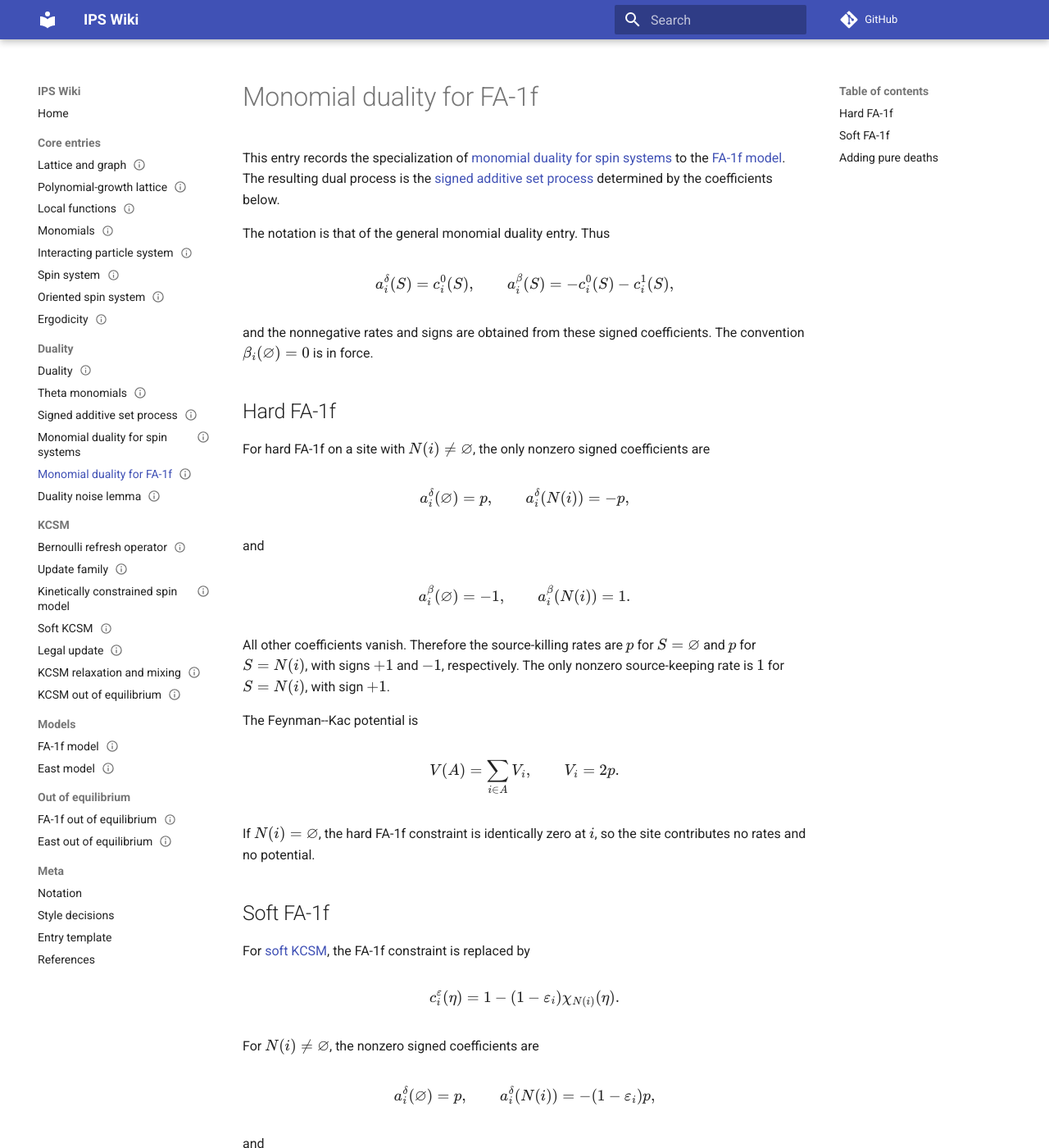
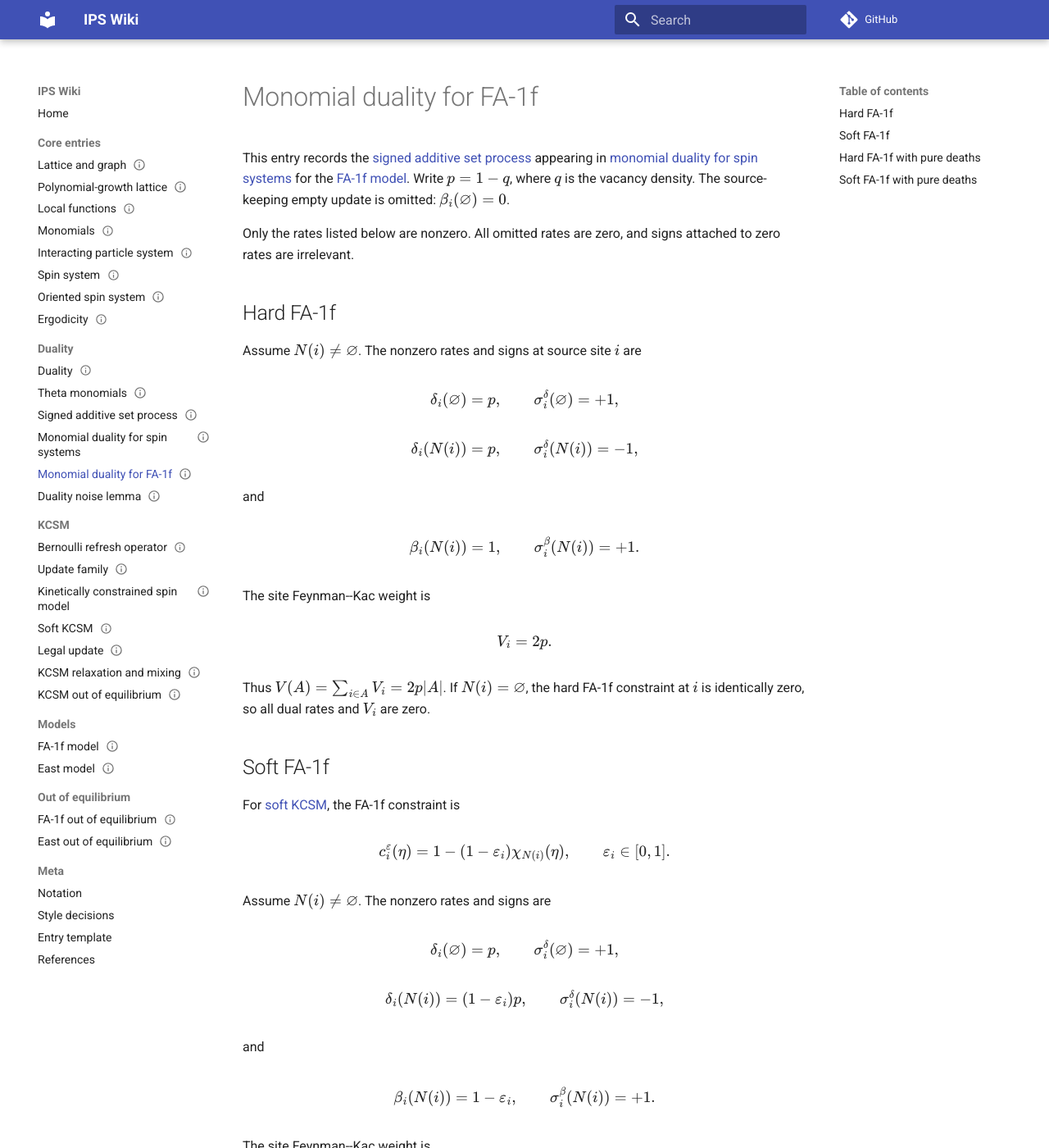
Before and after one commit to maciejgluchowski86-beep/ips-wiki, an MkDocs documentation site: the page built from docs/entries/monomial-duality-for-fa-1f.md, in a window 1280 px wide and 1400 px high. Shown: the whole window at 82% size. Built offline with MkDocs 1.6.1 and Material for MkDocs 9.7.7, drawn with Linux system fonts in a browser that asks for light colours; comment, search, counter and statistics services are not loaded; some of the changed text lies outside the part shown.

Commit message:
Systematize FA-1f duality rates and signs

```diff
--- a/docs/entries/monomial-duality-for-fa-1f.md
+++ b/docs/entries/monomial-duality-for-fa-1f.md
@@ -10,104 +10,121 @@ tags:
 
 # Monomial duality for FA-1f
 
-This entry records the specialization of [monomial duality for spin systems](monomial-duality-for-spin-systems.md) to the [FA-1f model](fa-1f-model.md). The resulting dual process is the [signed additive set process](signed-additive-set-process.md) determined by the coefficients below.
+This entry records the [signed additive set process](signed-additive-set-process.md) appearing in [monomial duality for spin systems](monomial-duality-for-spin-systems.md) for the [FA-1f model](fa-1f-model.md). Write \(p=1-q\), where \(q\) is the vacancy density. The source-keeping empty update is omitted: \(\beta_i(\vn)=0\).
 
-The notation is that of the general monomial duality entry. Thus
-
-$$
-a_i^\delta(S)=c_i^0(S),
-\qquad
-a_i^\beta(S)=-c_i^0(S)-c_i^1(S),
-$$
-
-and the nonnegative rates and signs are obtained from these signed coefficients. The convention \(\beta_i(\vn)=0\) is in force.
+Only the rates listed below are nonzero. All omitted rates are zero, and signs attached to zero rates are irrelevant.
 
 ## Hard FA-1f
 
-For hard FA-1f on a site with \(N(i)\ne\vn\), the only nonzero signed coefficients are
+Assume \(N(i)\ne\vn\). The nonzero rates and signs at source site \(i\) are
 
 $$
-a_i^\delta(\vn)=p,
+\delta_i(\vn)=p,
 \qquad
-a_i^\delta(N(i))=-p,
+\sigma_i^\delta(\vn)=+1,
+$$
+
+$$
+\delta_i(N(i))=p,
+\qquad
+\sigma_i^\delta(N(i))=-1,
 $$
 
 and
 
 $$
-a_i^\beta(\vn)=-1,
+\beta_i(N(i))=1,
 \qquad
-a_i^\beta(N(i))=1.
+\sigma_i^\beta(N(i))=+1.
 $$
 
-All other coefficients vanish. Therefore the source-killing rates are \(p\) for \(S=\vn\) and \(p\) for \(S=N(i)\), with signs \(+1\) and \(-1\), respectively. The only nonzero source-keeping rate is \(1\) for \(S=N(i)\), with sign \(+1\).
-
-The Feynman--Kac potential is
+The site Feynman--Kac weight is
 
 $$
-V(A)=\sum_{i\in A}V_i,
-\qquad
 V_i=2p.
 $$
 
-If \(N(i)=\vn\), the hard FA-1f constraint is identically zero at \(i\), so the site contributes no rates and no potential.
+Thus \(V(A)=\sum_{i\in A}V_i=2p|A|\). If \(N(i)=\vn\), the hard FA-1f constraint at \(i\) is identically zero, so all dual rates and \(V_i\) are zero.
 
 ## Soft FA-1f
 
-For [soft KCSM](soft-kcsm.md), the FA-1f constraint is replaced by
+For [soft KCSM](soft-kcsm.md), the FA-1f constraint is
 
 $$
-c_i^\varepsilon(\eta)=1-(1-\varepsilon_i)\chi_{N(i)}(\eta).
+c_i^\varepsilon(\eta)=1-(1-\varepsilon_i)\chi_{N(i)}(\eta),
+\qquad \varepsilon_i\in[0,1].
 $$
 
-For \(N(i)\ne\vn\), the nonzero signed coefficients are
+Assume \(N(i)\ne\vn\). The nonzero rates and signs are
 
 $$
-a_i^\delta(\vn)=p,
+\delta_i(\vn)=p,
 \qquad
-a_i^\delta(N(i))=-(1-\varepsilon_i)p,
+\sigma_i^\delta(\vn)=+1,
+$$
+
+$$
+\delta_i(N(i))=(1-\varepsilon_i)p,
+\qquad
+\sigma_i^\delta(N(i))=-1,
 $$
 
 and
 
 $$
-a_i^\beta(\vn)=-1,
+\beta_i(N(i))=1-\varepsilon_i,
 \qquad
-a_i^\beta(N(i))=1-\varepsilon_i.
+\sigma_i^\beta(N(i))=+1.
 $$
 
-Consequently,
+The site Feynman--Kac weight is
 
 $$
-V_i^\varepsilon=2p-\varepsilon_i(1+p),
-\qquad
-V^\varepsilon(A)=\sum_{i\in A}V_i^\varepsilon.
+V_i^\varepsilon=2p-\varepsilon_i(1+p).
 $$
 
-If \(N(i)=\vn\), then \(c_i^\varepsilon\equiv\varepsilon_i\). The only nonzero source-killing rate is \(\varepsilon_i p\) for \(S=\vn\), and
+If \(N(i)=\vn\), the only nonzero rate is
+
+$$
+\delta_i(\vn)=\varepsilon_i p,
+\qquad
+\sigma_i^\delta(\vn)=+1,
+$$
+
+and
 
 $$
 V_i^\varepsilon=-\varepsilon_i q.
 $$
 
-## Adding pure deaths
+## Hard FA-1f with pure deaths
 
-Add pure deaths at rates \(d_i\ge0\):
+Add pure deaths at rates \(d_i\ge0\). By the [duality noise lemma](duality-noise-lemma.md), the dual rates and signs are exactly the hard FA-1f rates and signs above. Only the Feynman--Kac weight changes:
 
 $$
-\mathcal N_d^0 f(\eta)=\sum_{i\in\Lambda}d_i\eta(i)\left(f(\eta^{i,0})-f(\eta)\right).
+V_i^d=2p-d_i
 $$
 
-By the [duality noise lemma](duality-noise-lemma.md), this perturbation does not change the dual process. It only subtracts \(d_i\) from the site potential. Thus, for \(N(i)\ne\vn\),
+when \(N(i)\ne\vn\), and
 
 $$
-V_i^{d}=2p-d_i
+V_i^d=-d_i
 $$
 
-for hard FA-1f with pure deaths, and
+when \(N(i)=\vn\).
+
+## Soft FA-1f with pure deaths
+
+With both softening and pure deaths, the dual rates and signs are exactly the soft FA-1f rates and signs above. Only the Feynman--Kac weight changes:
 
 $$
 V_i^{\varepsilon,d}=2p-\varepsilon_i(1+p)-d_i
 $$
 
-for soft FA-1f with pure deaths. If \(N(i)=\vn\), the soft-death potential is \(-\varepsilon_i q-d_i\).
+when \(N(i)\ne\vn\), and
+
+$$
+V_i^{\varepsilon,d}=-\varepsilon_i q-d_i
+$$
+
+when \(N(i)=\vn\).
```
